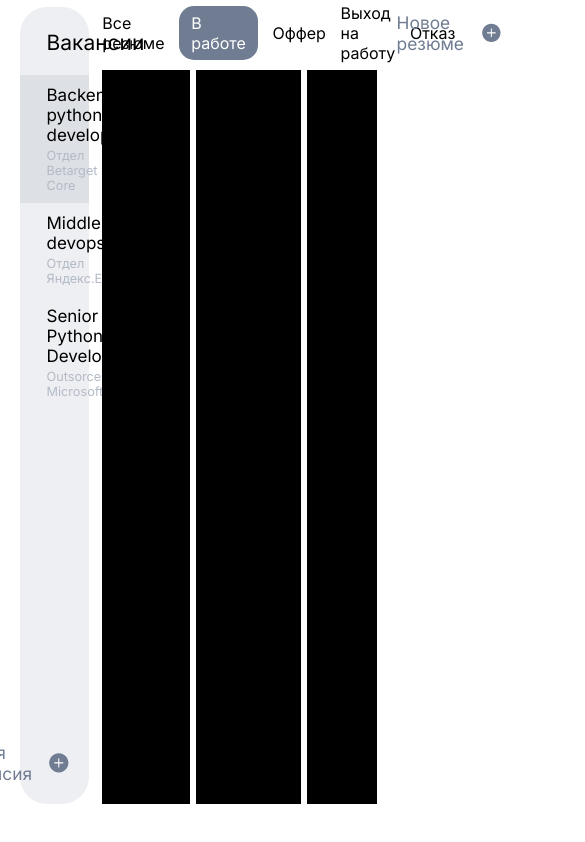
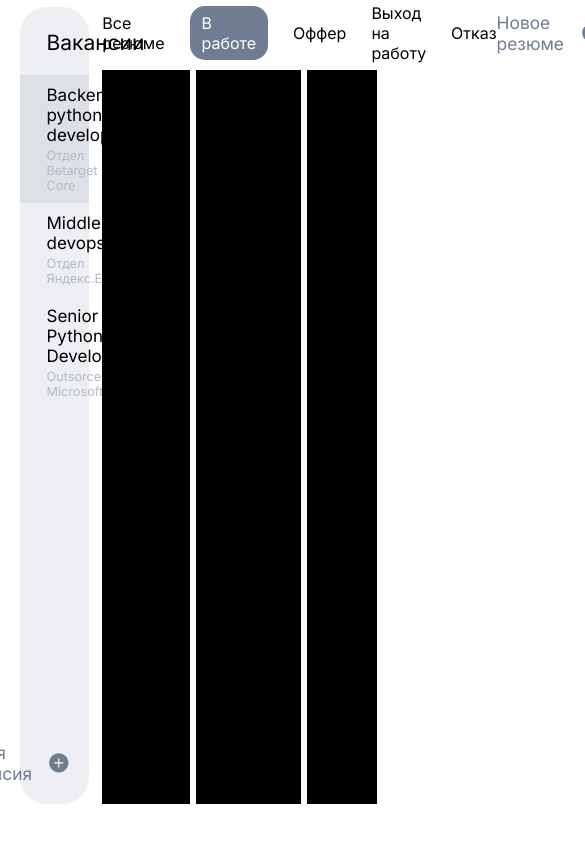
Before and after one commit to UlyanaFilkova/HR_CRM, a plain HTML site: page src/index.html in a window 390 px wide. Shown: the whole page, 585 px wide, since content can reach past the window. Drawn offline with Linux system fonts and the light colour scheme.

Commit message:
fix adaptive filters

```diff
--- a/src/css/main.scss
+++ b/src/css/main.scss
@@ -111,7 +111,6 @@ body {
   box-sizing: border-box;
   height: 100vh;
   width: 90%;
-  // margin: 1.7% clamp(80px, 8%, 200px);
   margin: 1.7% 4% 0 4%;
   display: grid;
   row-gap: 1.3%;
@@ -120,7 +119,7 @@ body {
   grid-template-rows: calc(5% + 10px) 87%;
 }
 
-@media (min-width: 1600px) {
+@media (min-width: 1800px) {
   .wrapper {
     grid-template-columns: 350px 400px calc(87vw - 1100px) 350px;
     grid-template-rows: max(30px, 5vh) 100vh;
@@ -204,13 +203,18 @@ body {
 .filters__list {
   flex: 1;
   display: flex;
-  gap: 5%;
+  gap: 30px;
   align-items: center;
 }
 
 @media (min-width: 1600px) {
   .filters__list {
     gap: 45px;
+  }
+}
+@media (max-width: 1150px) {
+  .filters__list {
+    gap: 25px;
   }
 }
 .filters__filter {
```
Also changed, not shown: src/css/main.css, 1 other file.
